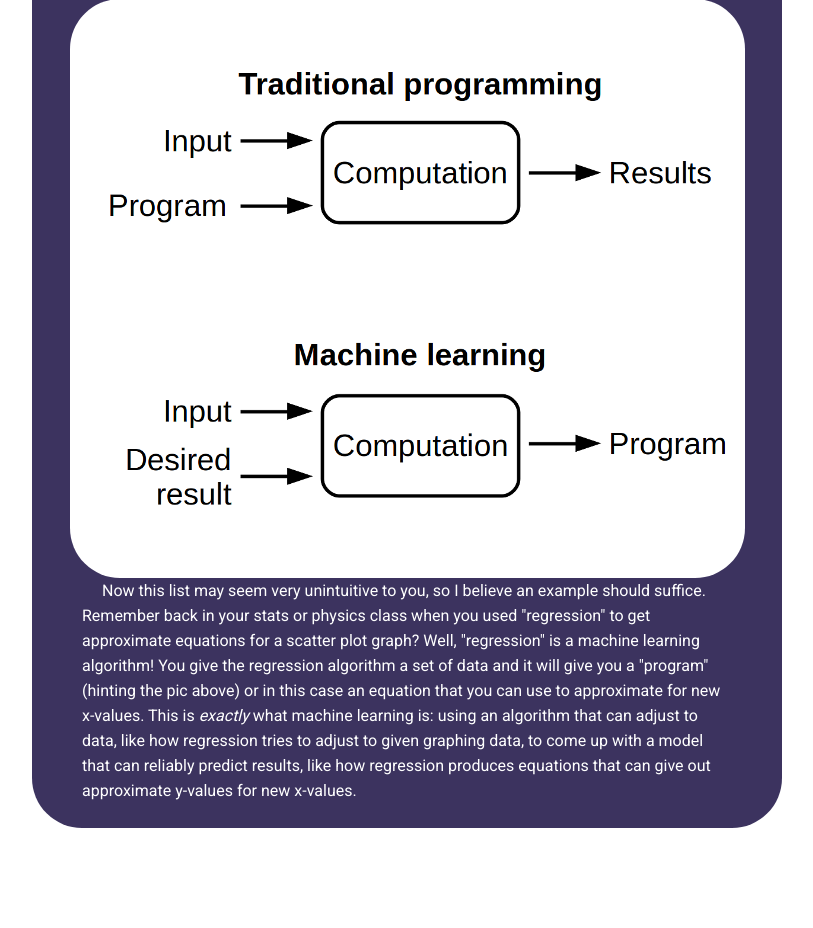
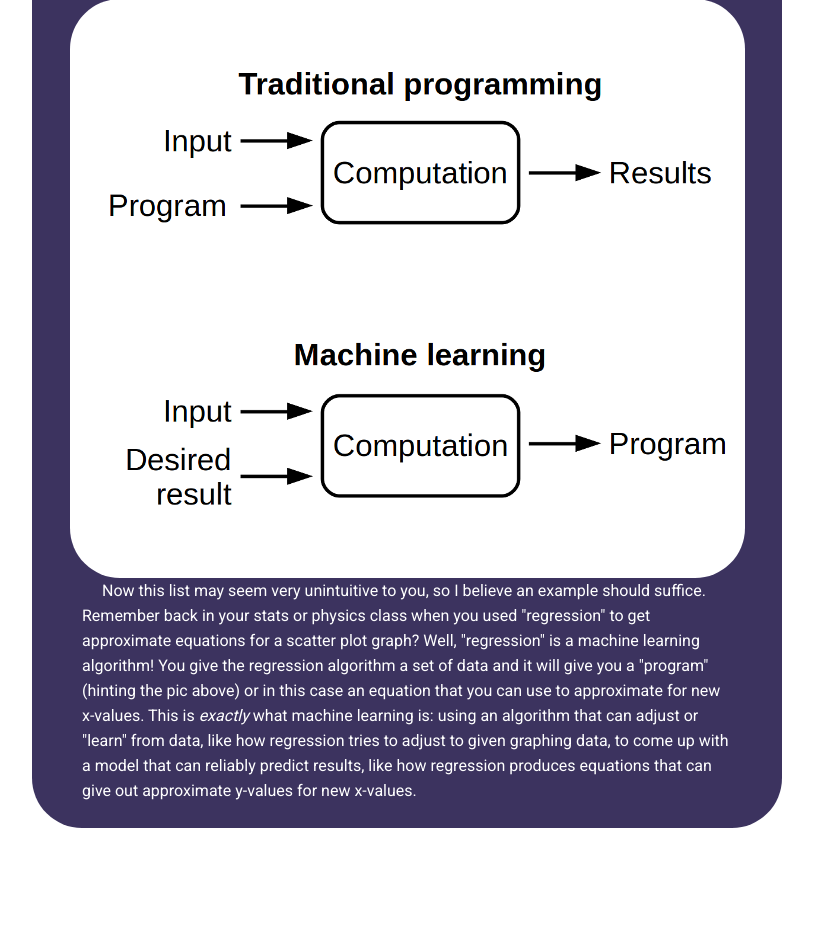
Before and after one commit to rae0924/RaeDL, a Django app: page /tutorials/machine-learning-101 in a window 1280 px wide. Shown: the part 1102-2030 px from the top of the page, without its empty margins (233-1046 px from the left). Run offline with Django 3.2, Linux system fonts and the light colour scheme; parts of the project's set-up code (start-up, migrations or seed data) failed here and were passed over; some libraries are stand-ins or nearby versions.

```diff
--- a/tutorials/templates/tutorials/machine_learning.html
+++ b/tutorials/templates/tutorials/machine_learning.html
@@ -24,7 +24,7 @@
     <p class="text">Now this list may seem very unintuitive to you, so I believe an example should suffice. Remember back in your stats or physics class when
         you used "regression" to get approximate equations for a scatter plot graph? Well, "regression" is a machine learning algorithm! You give the
         regression algorithm a set of data and it will give you a "program" (hinting the pic above) or in this case an equation that you can use to approximate
-        for new x-values. This is <em>exactly</em> what machine learning is: using an algorithm that can adjust to data, like how regression tries to adjust to
+        for new x-values. This is <em>exactly</em> what machine learning is: using an algorithm that can adjust or "learn" from data, like how regression tries to adjust to
         given graphing data, to come up with a model that can reliably predict results, like how regression produces equations that can give out approximate
         y-values for new x-values.
     </p>
```
